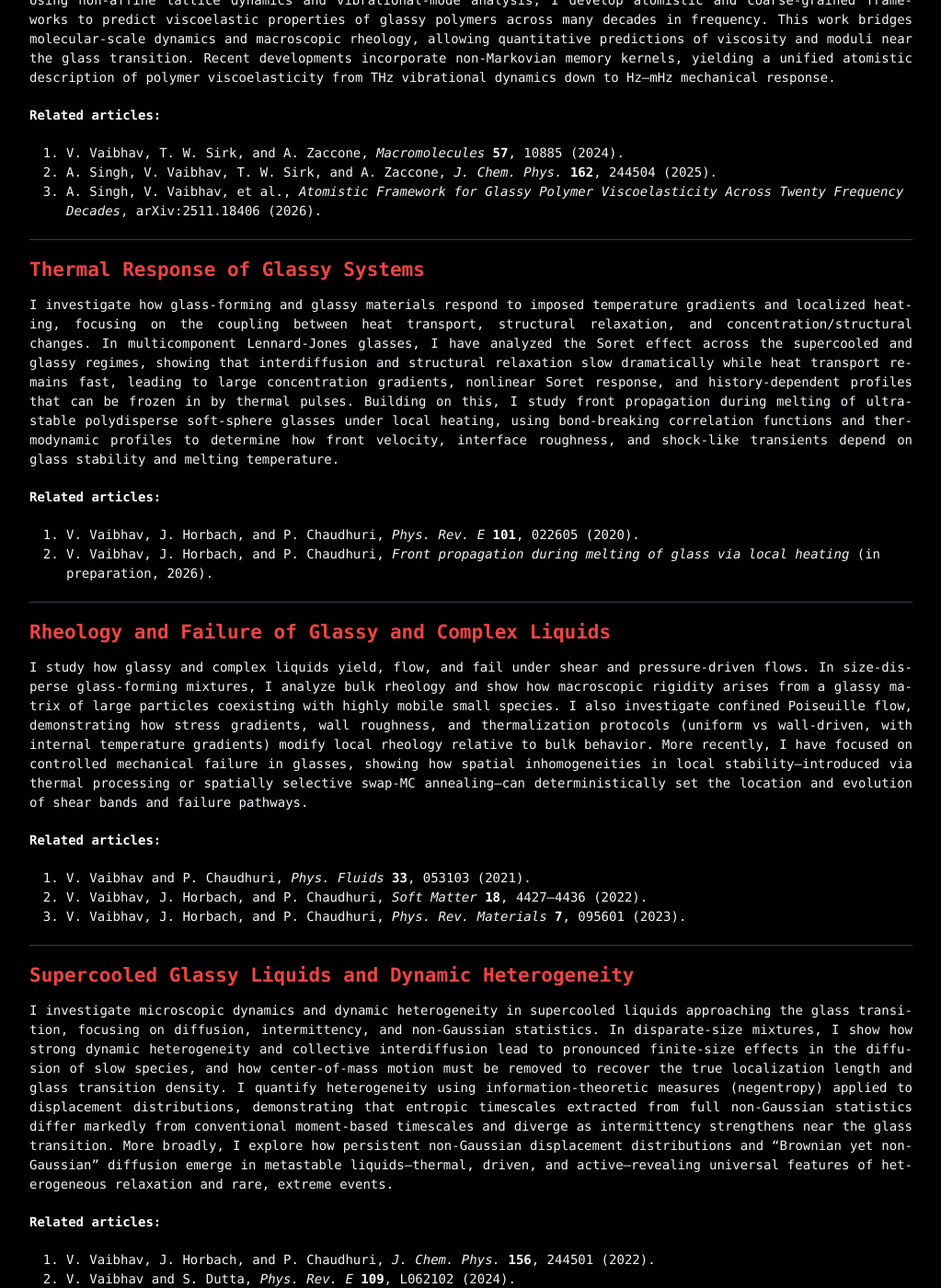
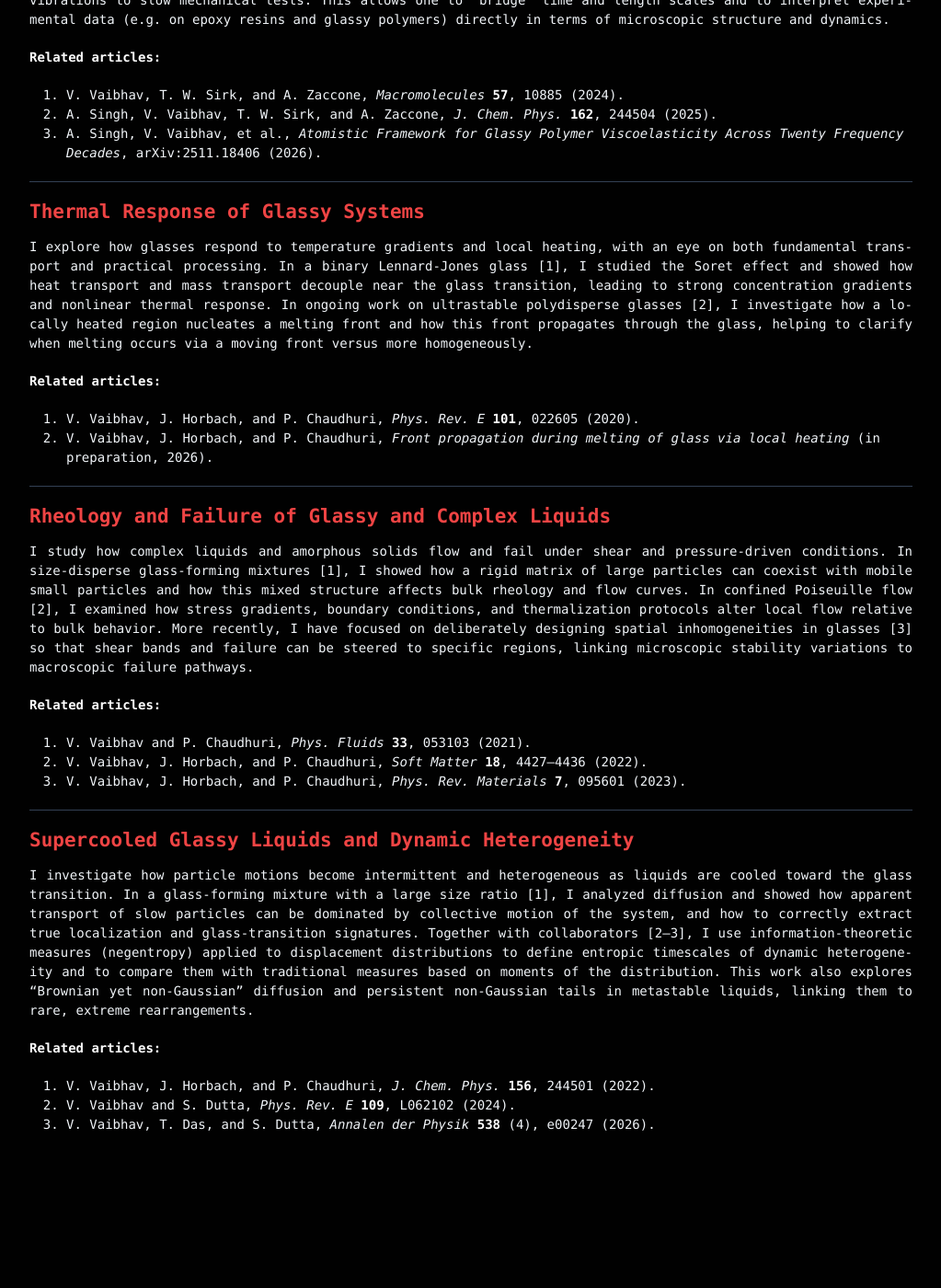
Before and after one commit to vinayphys/vinayphys.github.io, a Jekyll site: the page built from Research.md, in a window 1280 px wide and 1400 px high, scrolled down 1082 px. Shown: the whole window at 92% size, without its empty margins (128-1151 px from the left). Built offline with Jekyll 4.4.1, drawn with Linux system fonts in a browser that asks for light colours; our own code applies the rules of GitHub Pages for plain Markdown files; a style sheet for code colours, icons or effects is not loaded; after the commit the page ends 2425 px from its top, so only the background shows below that; some of the changed text lies outside the part shown.

Commit message:
Update Research.md

```diff
--- a/Research.md
+++ b/Research.md
@@ -4,13 +4,13 @@
 
 # Research
 
-My work focuses on the physics of soft and disordered materials—glassy liquids, amorphous solids, polymers, and dense active matter—combining large-scale simulations, theory, and collaborations with experiments.
+My work focuses on the physics of soft and disordered materials—glassy liquids, amorphous solids, polymers, and dense active matter—using large-scale simulations and theory, often in close connection with experiments.
 
 ---
 
 ## Dense Active Matter: Jamming and Fluidization
 
-I study how dense assemblies of self-propelled particles (athermal active glasses) jam, yield, and fluidize under internally generated forces. Using ultrastable and less-stable amorphous preparations with persistent self-propulsion, I characterize the activity-driven transition from a jammed solid to a fluidized state at a preparation-dependent critical active force. Both arrest and fluidization times diverge near this critical point, and quasistatic increases in activity reveal a softening of the vibrational (Hessian) spectrum, with the minimum eigenvalue vanishing as a square root at yielding—closely paralleling mechanical yielding in amorphous solids. Preparation stability controls the density of soft spots and the heterogeneity of local rearrangements, highlighting how activity-induced fluidization shares critical features with glassy yielding, but is driven internally rather than externally.
+I study how dense active materials—systems of self‑propelled particles—transition between jammed, solid-like states and fluidized, flowing states. In ongoing work on dense athermal active glasses [1–3], I look at how increasing activity (self-propulsion) destabilizes very stable amorphous solids, how preparation history affects the critical activity needed to fluidize, and how collective rearrangements and avalanches emerge near this transition. A central theme is the similarity between activity-induced fluidization and yielding in conventional amorphous solids, and how dynamic heterogeneity appears in both settings.
 
 **Related articles:**
 1. *Jamming–to-Fluidization Transition in Dense Athermal Active Matter* (ongoing)
@@ -21,7 +21,7 @@
 
 ## Polymer Viscoelasticity from Non-affine Lattice Dynamics
 
-Using non-affine lattice dynamics and vibrational-mode analysis, I develop atomistic and coarse-grained frameworks to predict viscoelastic properties of glassy polymers across many decades in frequency. This work bridges molecular-scale dynamics and macroscopic rheology, allowing quantitative predictions of viscosity and moduli near the glass transition. Recent developments incorporate non-Markovian memory kernels, yielding a unified atomistic description of polymer viscoelasticity from THz vibrational dynamics down to Hz–mHz mechanical response.
+In collaboration with experimental and industrial partners, I work on connecting atomistic descriptions of polymers to their macroscopic mechanical response. Using non‑affine lattice dynamics [1–3], we develop methods that predict polymer viscosity and viscoelastic moduli over many orders of magnitude in frequency, from fast molecular vibrations to slow mechanical tests. This allows one to “bridge” time and length scales and to interpret experimental data (e.g. on epoxy resins and glassy polymers) directly in terms of microscopic structure and dynamics.
 
 **Related articles:**
 1. V. Vaibhav, T. W. Sirk, and A. Zaccone, *Macromolecules* **57**, 10885 (2024).
@@ -32,7 +32,7 @@
 
 ## Thermal Response of Glassy Systems
 
-I investigate how glass-forming and glassy materials respond to imposed temperature gradients and localized heating, focusing on the coupling between heat transport, structural relaxation, and concentration/structural changes. In multicomponent Lennard-Jones glasses, I have analyzed the Soret effect across the supercooled and glassy regimes, showing that interdiffusion and structural relaxation slow dramatically while heat transport remains fast, leading to large concentration gradients, nonlinear Soret response, and history-dependent profiles that can be frozen in by thermal pulses. Building on this, I study front propagation during melting of ultrastable polydisperse soft-sphere glasses under local heating, using bond-breaking correlation functions and thermodynamic profiles to determine how front velocity, interface roughness, and shock-like transients depend on glass stability and melting temperature.
+I explore how glasses respond to temperature gradients and local heating, with an eye on both fundamental transport and practical processing. In a binary Lennard‑Jones glass [1], I studied the Soret effect and showed how heat transport and mass transport decouple near the glass transition, leading to strong concentration gradients and nonlinear thermal response. In ongoing work on ultrastable polydisperse glasses [2], I investigate how a locally heated region nucleates a melting front and how this front propagates through the glass, helping to clarify when melting occurs via a moving front versus more homogeneously.
 
 **Related articles:**
 1. V. Vaibhav, J. Horbach, and P. Chaudhuri, *Phys. Rev. E* **101**, 022605 (2020).
@@ -42,7 +42,7 @@
 
 ## Rheology and Failure of Glassy and Complex Liquids
 
-I study how glassy and complex liquids yield, flow, and fail under shear and pressure-driven flows. In size-disperse glass-forming mixtures, I analyze bulk rheology and show how macroscopic rigidity arises from a glassy matrix of large particles coexisting with highly mobile small species. I also investigate confined Poiseuille flow, demonstrating how stress gradients, wall roughness, and thermalization protocols (uniform vs wall-driven, with internal temperature gradients) modify local rheology relative to bulk behavior. More recently, I have focused on controlled mechanical failure in glasses, showing how spatial inhomogeneities in local stability—introduced via thermal processing or spatially selective swap-MC annealing—can deterministically set the location and evolution of shear bands and failure pathways.
+I study how complex liquids and amorphous solids flow and fail under shear and pressure-driven conditions. In size‑disperse glass‑forming mixtures [1], I showed how a rigid matrix of large particles can coexist with mobile small particles and how this mixed structure affects bulk rheology and flow curves. In confined Poiseuille flow [2], I examined how stress gradients, boundary conditions, and thermalization protocols alter local flow relative to bulk behavior. More recently, I have focused on deliberately designing spatial inhomogeneities in glasses [3] so that shear bands and failure can be steered to specific regions, linking microscopic stability variations to macroscopic failure pathways.
 
 **Related articles:**
 1. V. Vaibhav and P. Chaudhuri, *Phys. Fluids* **33**, 053103 (2021).
@@ -53,7 +53,7 @@
 
 ## Supercooled Glassy Liquids and Dynamic Heterogeneity
 
-I investigate microscopic dynamics and dynamic heterogeneity in supercooled liquids approaching the glass transition, focusing on diffusion, intermittency, and non-Gaussian statistics. In disparate-size mixtures, I show how strong dynamic heterogeneity and collective interdiffusion lead to pronounced finite-size effects in the diffusion of slow species, and how center-of-mass motion must be removed to recover the true localization length and glass transition density. I quantify heterogeneity using information-theoretic measures (negentropy) applied to displacement distributions, demonstrating that entropic timescales extracted from full non-Gaussian statistics differ markedly from conventional moment-based timescales and diverge as intermittency strengthens near the glass transition. More broadly, I explore how persistent non-Gaussian displacement distributions and “Brownian yet non-Gaussian” diffusion emerge in metastable liquids—thermal, driven, and active—revealing universal features of heterogeneous relaxation and rare, extreme events.
+I investigate how particle motions become intermittent and heterogeneous as liquids are cooled toward the glass transition. In a glass-forming mixture with a large size ratio [1], I analyzed diffusion and showed how apparent transport of slow particles can be dominated by collective motion of the system, and how to correctly extract true localization and glass-transition signatures. Together with collaborators [2–3], I use information‑theoretic measures (negentropy) applied to displacement distributions to define entropic timescales of dynamic heterogeneity and to compare them with traditional measures based on moments of the distribution. This work also explores “Brownian yet non‑Gaussian” diffusion and persistent non‑Gaussian tails in metastable liquids, linking them to rare, extreme rearrangements.
 
 **Related articles:**
 1. V. Vaibhav, J. Horbach, and P. Chaudhuri, *J. Chem. Phys.* **156**, 244501 (2022).
```
